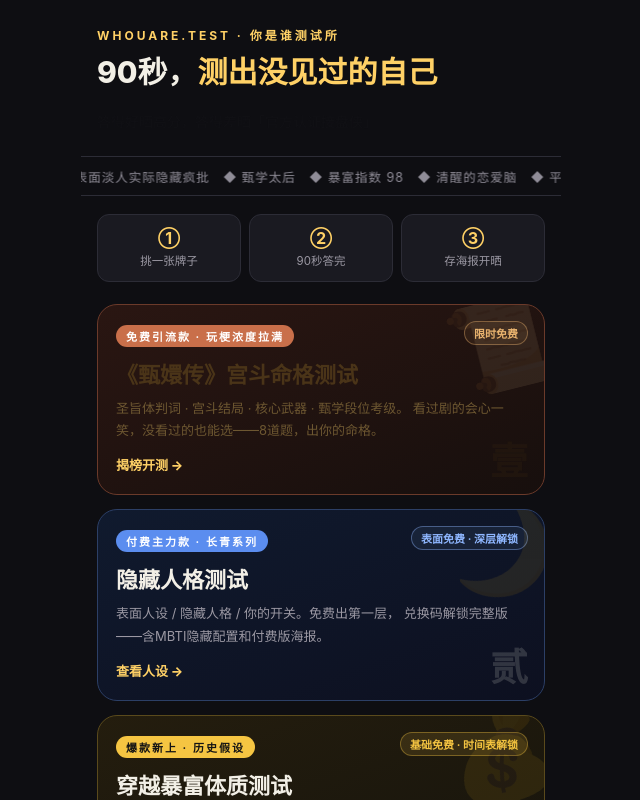
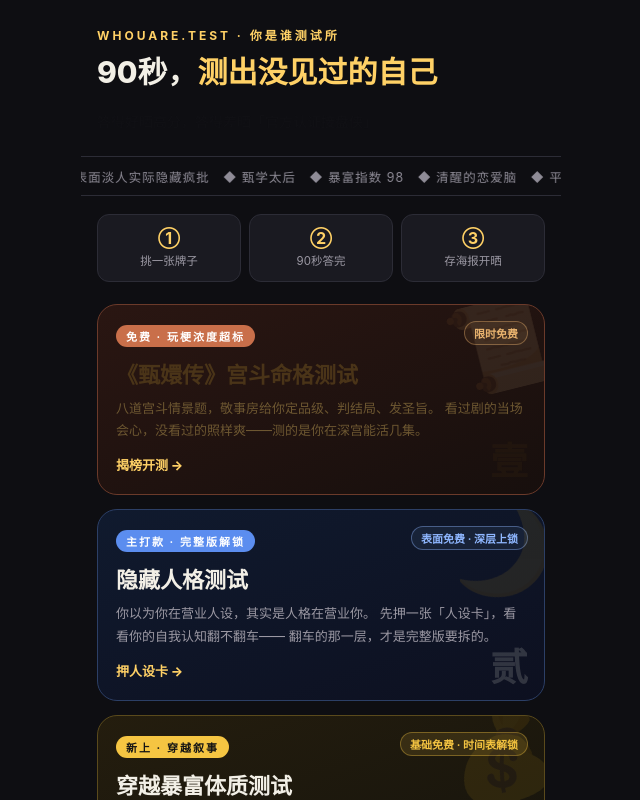
Before and after one commit to testfunny/whoyouare, a React (Vite) app: page / in a window 1280 px wide. Shown: the top 800 px of the page, without its empty margins (319-959 px from the left). Built offline with nearby package versions, Linux system fonts and the light colour scheme.

Commit message:
穿越款反馈重构: 金币飘字→账本先生人格毒评 + 泛黄账本身家条(当年物价换算/塌方到摆不上桌) + 乘数拉宽0.4-1.85(踩坑真会塌) + 首页三卡文案重写(高级幽默向)

```diff
--- a/src/data/cf.ts
+++ b/src/data/cf.ts
@@ -625,8 +625,34 @@ export const CF_PLAYBOOKS: Record<string, { title: string; steps: [string, strin
   ] }
 }
 
-/** 尾声 · 来自平行世界的信（完整版收尾，动态生成） */
-export function cfLetter(identity: CfIdentity, index: number, traps: number, gods: number, finalMoney: number): string[] {
+/* ============ 账本先生 · 年代物价换算 ============ */
+
+const CF_WORTH: Record<string, { cap: (v: number) => string; poorAt: number; poor: string }> = {
+  a: { poorAt: 1200, poor: '1998年：这数字摆在年夜饭的桌上，连春晚都不敢这么演', cap: v => v >= 20000 ? `1998年 ≈ ${(v / 2500).toFixed(1)} 平米北京二环外的房子` : `1998年 ≈ ${Math.round(v / 500)} 个月工资` },
+  b: { poorAt: 900, poor: '2005年：网吧月卡都办不起三张，属于赤贫型青春', cap: v => v >= 12000 ? `2005年 ≈ ${(v / 6000).toFixed(1)} 平米北京五环的房子` : `2005年 ≈ ${Math.round(v / 800)} 个月生活费` },
+  c: { poorAt: 3000, poor: '2012年：连一台顶配小米都拿不下，雷军看了都摇头', cap: v => v >= 60000 ? `2012年 ≈ ${(v / 20000).toFixed(1)} 平米北京四环的首付零头` : `2012年 ≈ ${Math.round(v / 9000)} 个月工资` },
+  d: { poorAt: 2000, poor: '2017年：够点40杯喜茶，然后继续穷得很精致', cap: v => v >= 80000 ? `2017年 ≈ ${(v / 55000).toFixed(2)} 平米北京的房子` : `2017年 ≈ ${Math.round(v / 5000)} 个月工资` },
+  e: { poorAt: 90000, poor: '2015年：家底薄成这样，伙计们该散伙了', cap: v => v >= 300000 ? `2015年 ≈ ${(v / 30000).toFixed(1)} 平米临街铺面` : `2015年 ≈ ${Math.round(v / 3500)} 个月的员工工资` }
+}
+
+/** 把身家翻译成「当年的生活」 */
+export function cfWorthLine(v: number, id: string): string {
+  const c = CF_WORTH[id]
+  if (!c) return ''
+  if (v < c.poorAt) return c.poor
+  return c.cap(v)
+}
+
+/** 账本先生的一句毒评（每题选完换一句） */
+export function butlerSay(trap: boolean, god: boolean, ratio: number): string {
+  if (trap) return '账本先生扶了扶眼镜：这一笔，他其实提前三年就记下了。'
+  if (god) return '账本先生罕见地抬了抬头：这一笔，记你一功。'
+  if (ratio >= 0.75) return '入账。他面无表情地翻页——翻页，就是他最大的赞美。'
+  if (ratio >= 0.5) return '记下了。他不评价，但他什么都记得。'
+  return '又薄了一行。他说，这也算一种体验型消费。'
+}
+
+/** 尾声 · 来自平行世界的信（完整版收尾，动态生成） */export function cfLetter(identity: CfIdentity, index: number, traps: number, gods: number, finalMoney: number): string[] {
   const tierWord = index >= 65
     ? '这趟你走得又稳又远，有好几步我都要起立鼓掌。'
     : index >= 45
--- a/src/screens/CfFlow.tsx
+++ b/src/screens/CfFlow.tsx
@@ -1,5 +1,5 @@
 import { useEffect, useRef, useState } from 'react'
-import { CF_IDENTITIES, CF_QS, cfMoney } from '../data/cf'
+import { CF_IDENTITIES, CF_QS, cfMoney, cfWorthLine, butlerSay } from '../data/cf'
 import { enc, nav } from '../lib/share'
 import { ProgressCells } from '../components/ui'
 import GenLoading from '../components/GenLoading'
@@ -81,11 +81,10 @@ export default function CfFlow() {
   const [flash, setFlash] = useState('')
   const [stashVal, setStashVal] = useState(0)
   const [money, setMoney] = useState(0)
-  const [deltaChip, setDeltaChip] = useState<{ v: number; trap: boolean } | null>(null)
+  const [butler, setButler] = useState('')
   const [shake, setShake] = useState(false)
   const finalRef = useRef<number[]>([])
   const dispRef = useRef(0)
-  const chipTimer = useRef<number | undefined>(undefined)
 
   /* 身家数字滚动动画 */
   useEffect(() => {
@@ -119,7 +118,7 @@ export default function CfFlow() {
       const qq = qs[qi]
       if (!qq) return
       const mx = Math.max(...qq.opts.map(o => o.pts))
-      v = Math.max(100, Math.round(v * (0.85 + (qq.opts[oi].pts / mx) * 0.9)))
+      v = Math.max(100, Math.round(v * (0.4 + (qq.opts[oi].pts / mx) * 1.45)))
     })
     return v
   }
@@ -133,13 +132,12 @@ export default function CfFlow() {
     const nextList = [...answers, oi]
     const nextStash = calcStash(nextList)
     setStashVal(nextStash)
-    setDeltaChip({ v: nextStash - stashVal, trap: !!q.opts[oi].trap })
+    const mx = Math.max(...q.opts.map(o => o.pts))
+    setButler(butlerSay(!!q.opts[oi].trap, !!q.opts[oi].god, q.opts[oi].pts / mx))
     if (q.opts[oi].trap) {
       setShake(true)
       setTimeout(() => setShake(false), 480)
     }
-    if (chipTimer.current) clearTimeout(chipTimer.current)
-    chipTimer.current = window.setTimeout(() => setDeltaChip(null), 1150)
     setTimeout(() => {
       setSel(null)
       setBusy(false)
@@ -177,15 +175,14 @@ export default function CfFlow() {
         </div>
         <ProgressCells total={qs.length} done={idx} zh={false} />
         <div style={{ textAlign: 'center' }}>
-          <span className={`money-pill${shake ? ' shake' : ''}`}>💰 当前身家 · {cfMoney(money)}</span>
+          <div className={`ledger-strip${shake ? ' shake' : ''}`}>
+            <span className="ls-label">身家账本</span>
+            <span className="ls-amount">{cfMoney(money)}</span>
+            <span className="ls-caption">{cfWorthLine(money, identity.id)}</span>
+          </div>
+          {butler && <div className="butler-note">{butler}</div>}
         </div>
       </div>
-
-      {deltaChip && (
-        <div className={`delta-chip ${deltaChip.v >= 0 ? 'up' : 'down'}`}>
-          {deltaChip.v >= 0 ? '+' : '−'}{cfMoney(Math.abs(deltaChip.v))}{deltaChip.trap ? ' · 踩坑了' : ''}
-        </div>
-      )}
 
       <div className="q-card slide-in" key={`q${idx}`}>
         <div className="q-sub ticket">⏪ 穿越至 {q.year} 年</div>
--- a/src/screens/Home.tsx
+++ b/src/screens/Home.tsx
@@ -22,7 +22,7 @@ export default function Home({ params }: { params: URLSearchParams }) {
         <div className="rotator">
           <span>题题有梗，结果能晒，海报直接存相册</span>
           <span>答得好晒高分，答得差晒「官方认证接盘侠」</span>
-          <span>换个开局再测一次，剧本完全不同</span>
+          <span>三个世界随你穿越 · 换个开局就是新剧本</span>
         </div>
       </div>
 
@@ -49,37 +49,38 @@ export default function Home({ params }: { params: URLSearchParams }) {
 
       <div className="entries fade-in">
         <a className="entry zh" href={quizLink('zh')} data-emoji="📜">
-          <span className="tagline">免费引流款 · 玩梗浓度拉满</span>
+          <span className="tagline">免费 · 玩梗浓度超标</span>
           <span className="badge">限时免费</span>
           <h2>《甄嬛传》宫斗命格测试</h2>
           <div className="desc">
-            圣旨体判词 · 宫斗结局 · 核心武器 · 甄学段位考级。
-            看过剧的会心一笑，没看过的也能选——8道题，出你的命格。
+            八道宫斗情景题，敬事房给你定品级、判结局、发圣旨。
+            看过剧的当场会心，没看过的照样爽——测的是你在深宫能活几集。
           </div>
           <span className="go">揭榜开测 →</span>
           <span className="no">壹</span>
         </a>
 
         <a className="entry hid" href={quizLink('hid')} data-emoji="🌙">
-          <span className="tagline">付费主力款 · 长青系列</span>
-          <span className="badge">表面免费 · 深层解锁</span>
+          <span className="tagline">主打款 · 完整版解锁</span>
+          <span className="badge">表面免费 · 深层上锁</span>
           <h2>隐藏人格测试</h2>
           <div className="desc">
-            表面人设 / 隐藏人格 / 你的开关。免费出第一层，
-            兑换码解锁完整版——含MBTI隐藏配置和付费版海报。
+            你以为你在营业人设，其实是人格在营业你。
+            先押一张「人设卡」，看看你的自我认知翻不翻车——
+            翻车的那一层，才是完整版要拆的。
           </div>
-          <span className="go">查看人设 →</span>
+          <span className="go">押人设卡 →</span>
           <span className="no">贰</span>
         </a>
 
         <a className="entry cf" href={quizLink('cf')} data-emoji="💰">
-          <span className="tagline">爆款新上 · 历史假设</span>
+          <span className="tagline">新上 · 穿越叙事</span>
           <span className="badge">基础免费 · 时间表解锁</span>
           <h2>穿越暴富体质测试</h2>
           <div className="desc">
-            抽一个开局盲盒，回到1998/2008/2015做当年的决定。
-            暴富指数 + 五档体质 + 25年时间轴长图——
-            答得好晒高分，答得差晒「官方认证接盘侠」，双向传播。
+            抽一张开局盲盒，回到你最可能翻盘的那一年。
+            25年10个路口，账本先生全程记毒账——
+            暴富还是照样穷，测完出一张25年时间轴长图。
           </div>
           <span className="go">抽开局 →</span>
           <span className="no">叁</span>
--- a/src/screens/ResultCf.tsx
+++ b/src/screens/ResultCf.tsx
@@ -65,7 +65,7 @@ export default function ResultCf({ params }: { params: URLSearchParams }) {
     const raw = [1]
     r.items.forEach(({ q, opt }) => {
       const mx = Math.max(...q.opts.map(o => o.pts))
-      raw.push(raw[raw.length - 1] * (0.85 + (opt.pts / mx) * 0.9))
+      raw.push(raw[raw.length - 1] * (0.4 + (opt.pts / mx) * 1.45))
     })
     const k = (r.finalMoney / identity.stash) / (raw[n] || 1)
     const vals = raw.map(v => v * k)
--- a/src/styles.css
+++ b/src/styles.css
@@ -528,27 +528,22 @@ p { line-height: 1.75; }
 .theme-hid .q-sub, .theme-hid .s-title { color: #8fb7ff; }
 .theme-hid .hero-emoji { filter: hue-rotate(180deg); }
 
-/* ---------- 金钱进账反馈 ---------- */
-.money-pill {
-  margin-top: 10px; display: inline-flex; align-items: center; gap: 6px;
-  background: rgba(245,197,66,.1); border: 1px solid rgba(245,197,66,.4);
-  color: #ffd166; border-radius: 999px; padding: 6px 14px;
-  font-weight: 800; font-size: 13px; font-variant-numeric: tabular-nums;
+/* ---------- 账本先生 · 年代身家条 ---------- */
+.ledger-strip {
+  margin-top: 12px; display: inline-flex; flex-direction: column; align-items: center; gap: 2px;
+  background: linear-gradient(170deg, #f3e9c8, #e6d5a3);
+  border: 1px solid #c9b070; border-radius: 10px; padding: 8px 20px 7px;
+  box-shadow: 0 4px 14px rgba(0,0,0,.35), inset 0 0 22px rgba(160,120,40,.18);
+  font-family: "Noto Serif SC", "STSong", serif;
 }
-.money-pill.shake { animation: mshake .45s ease; }
-@keyframes mshake { 0%, 100% { transform: translateX(0); } 25% { transform: translateX(-4px); } 50% { transform: translateX(4px); } 75% { transform: translateX(-3px); } }
-.delta-chip {
-  position: fixed; left: 50%; top: 36%; transform: translateX(-50%); z-index: 40;
-  font-weight: 900; font-size: 19px; pointer-events: none;
-  animation: floatup 1.1s ease both; font-variant-numeric: tabular-nums;
-  text-shadow: 0 2px 12px rgba(0,0,0,.6);
-}
-.delta-chip.up { color: #7dd087; }
-.delta-chip.down { color: #ff8a8d; }
-@keyframes floatup {
-  0% { opacity: 0; transform: translate(-50%, 16px); }
-  18% { opacity: 1; }
-  100% { opacity: 0; transform: translate(-50%, -36px); }
+.ledger-strip.shake { animation: mshake .45s ease; }
+.ls-label { font-size: 10.5px; letter-spacing: 5px; color: #8a6d3a; font-weight: 700; }
+.ls-amount { font-size: 19px; font-weight: 900; color: #3d2f10; font-variant-numeric: tabular-nums; letter-spacing: .5px; }
+.ls-caption { font-size: 11px; color: #8a6d3a; font-variant-numeric: tabular-nums; }
+.butler-note {
+  margin: 10px auto 0; max-width: 330px; font-size: 12.5px; line-height: 1.7; color: #c9b98a;
+  font-style: italic; border-left: 2px solid rgba(245,197,66,.45); padding: 2px 0 2px 10px; text-align: left;
+  animation: flashin .35s ease both;
 }
 
 /* ---------- 锁定卡价格锚点 ---------- */
```
